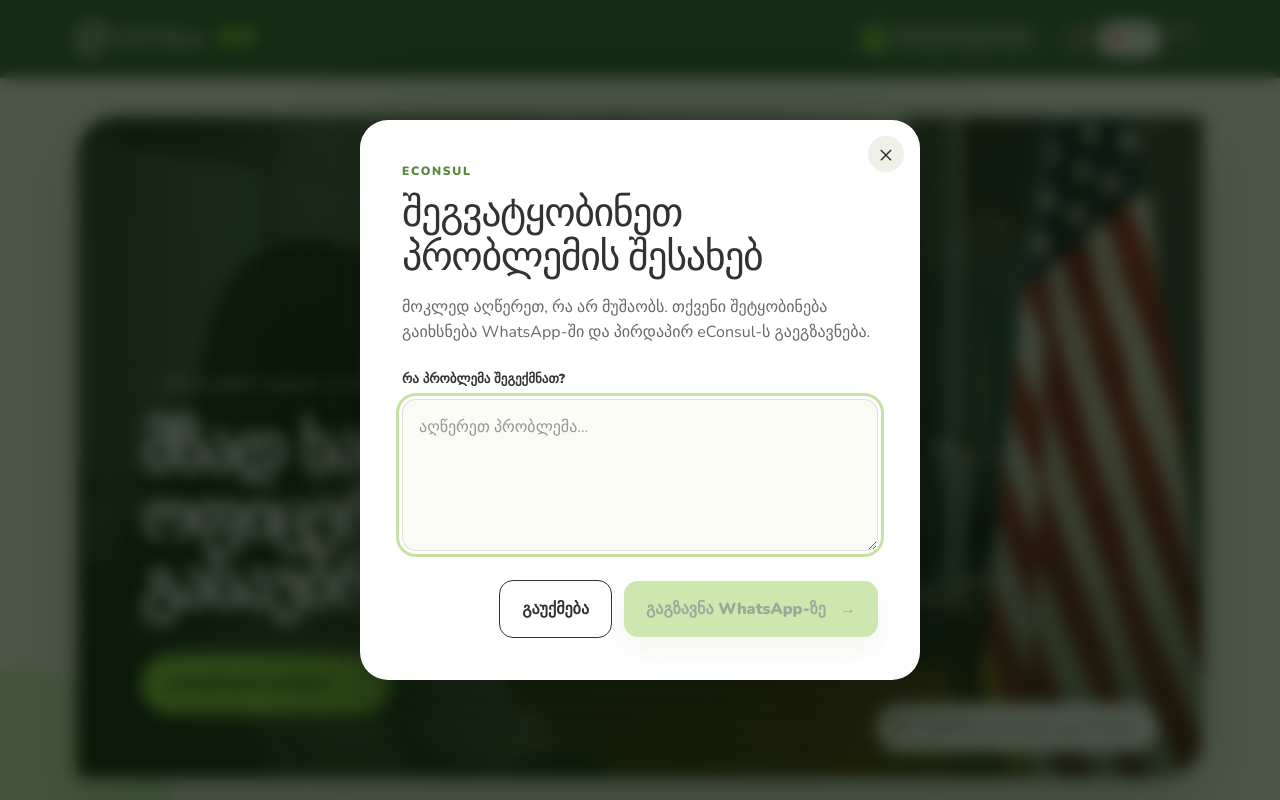
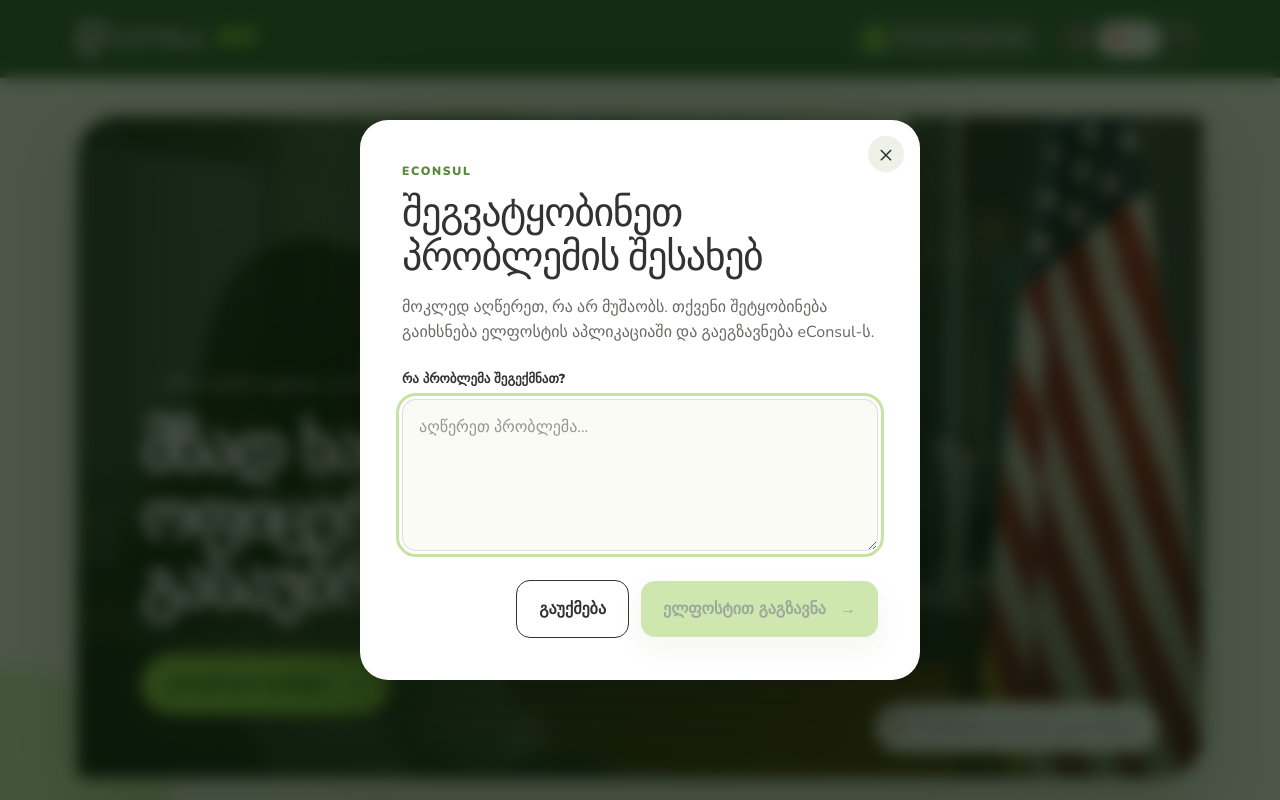
Before and after one commit to Rezoro05/Mock-Up-Interview, a Next.js app: page / in a window 1280 px wide. Both pictures are taken after a click on the button "პრობლემის შეტყობინება". Shown: the top 800 px of the page. Built offline with nearby package versions, Linux system fonts and the light colour scheme.

Commit message:
Send problem reports by email

```diff
--- a/app/english-copy.ts
+++ b/app/english-copy.ts
@@ -163,11 +163,12 @@
   "ჯერ მოუსმინეთ": "Listen first", // home.step_1_title
   "პრობლემის შეტყობინება": "Report a problem",
   "შეგვატყობინეთ პრობლემის შესახებ": "Tell us about a problem",
-  "მოკლედ აღწერეთ, რა არ მუშაობს. თქვენი შეტყობინება გაიხსნება WhatsApp-ში და პირდაპირ eConsul-ს გაეგზავნება.": "Briefly describe what is not working. Your message will open in WhatsApp and be sent directly to eConsul.",
+  "მოკლედ აღწერეთ, რა არ მუშაობს. თქვენი შეტყობინება გაიხსნება ელფოსტის აპლიკაციაში და გაეგზავნება eConsul-ს.": "Briefly describe what is not working. Your message will open in your email app and be addressed to eConsul.",
   "რა პრობლემა შეგექმნათ?": "What problem did you encounter?",
   "აღწერეთ პრობლემა...": "Describe the problem...",
   "დახურვა": "Close",
   "გაუქმება": "Cancel",
-  "გაგზავნა WhatsApp-ზე": "Send on WhatsApp",
+  "ელფოსტით გაგზავნა": "Send by email",
+  "eConsul-ის პრობლემის შეტყობინება": "eConsul problem report",
   "გამარჯობა eConsul, მსურს პრობლემის შეტყობინება:": "Hello eConsul, I would like to report a problem:",
 };
--- a/app/page.tsx
+++ b/app/page.tsx
@@ -827,12 +827,12 @@
             <button className="report-dialog-close" onClick={() => setReportOpen(false)} aria-label={t("დახურვა")}>×</button>
             <p className="section-kicker">eConsul</p>
             <h2 id="report-dialog-title">{t("შეგვატყობინეთ პრობლემის შესახებ")}</h2>
-            <p>{t("მოკლედ აღწერეთ, რა არ მუშაობს. თქვენი შეტყობინება გაიხსნება WhatsApp-ში და პირდაპირ eConsul-ს გაეგზავნება.")}</p>
+            <p>{t("მოკლედ აღწერეთ, რა არ მუშაობს. თქვენი შეტყობინება გაიხსნება ელფოსტის აპლიკაციაში და გაეგზავნება eConsul-ს.")}</p>
             <label htmlFor="problem-report">{t("რა პრობლემა შეგექმნათ?")}</label>
             <textarea id="problem-report" autoFocus value={reportMessage} onChange={(event) => setReportMessage(event.target.value)} placeholder={t("აღწერეთ პრობლემა...")} rows={5} />
             <div className="report-dialog-actions">
               <button className="secondary-button" onClick={() => setReportOpen(false)}>{t("გაუქმება")}</button>
-              <a className={`primary-button ${reportMessage.trim() ? "" : "disabled"}`} href={reportMessage.trim() ? `https://wa.me/995596114488?text=${encodeURIComponent(`${t("გამარჯობა eConsul, მსურს პრობლემის შეტყობინება:")}\n\n${reportMessage.trim()}`)}` : undefined} target="_blank" rel="noopener noreferrer" aria-disabled={!reportMessage.trim()} onClick={(event) => { if (!reportMessage.trim()) event.preventDefault(); }}>{t("გაგზავნა WhatsApp-ზე")} <span>→</span></a>
+              <a className={`primary-button ${reportMessage.trim() ? "" : "disabled"}`} href={reportMessage.trim() ? `mailto:rkupa2011@gmail.com?subject=${encodeURIComponent(t("eConsul-ის პრობლემის შეტყობინება"))}&body=${encodeURIComponent(`${t("გამარჯობა eConsul, მსურს პრობლემის შეტყობინება:")}\n\n${reportMessage.trim()}`)}` : undefined} aria-disabled={!reportMessage.trim()} onClick={(event) => { if (!reportMessage.trim()) event.preventDefault(); }}>{t("ელფოსტით გაგზავნა")} <span>→</span></a>
             </div>
           </section>
         </div>
--- a/app/russian-copy.ts
+++ b/app/russian-copy.ts
@@ -113,11 +113,12 @@
   "ჯერ მოუსმინეთ": "Сначала слушайте",
   "პრობლემის შეტყობინება": "Сообщить о проблеме",
   "შეგვატყობინეთ პრობლემის შესახებ": "Сообщите нам о проблеме",
-  "მოკლედ აღწერეთ, რა არ მუშაობს. თქვენი შეტყობინება გაიხსნება WhatsApp-ში და პირდაპირ eConsul-ს გაეგზავნება.": "Кратко опишите, что не работает. Ваше сообщение откроется в WhatsApp и будет отправлено напрямую в eConsul.",
+  "მოკლედ აღწერეთ, რა არ მუშაობს. თქვენი შეტყობინება გაიხსნება ელფოსტის აპლიკაციაში და გაეგზავნება eConsul-ს.": "Кратко опишите, что не работает. Сообщение откроется в вашем почтовом приложении и будет адресовано eConsul.",
   "რა პრობლემა შეგექმნათ?": "С какой проблемой вы столкнулись?",
   "აღწერეთ პრობლემა...": "Опишите проблему...",
   "დახურვა": "Закрыть",
   "გაუქმება": "Отмена",
-  "გაგზავნა WhatsApp-ზე": "Отправить в WhatsApp",
+  "ელფოსტით გაგზავნა": "Отправить по электронной почте",
+  "eConsul-ის პრობლემის შეტყობინება": "Сообщение о проблеме eConsul",
   "გამარჯობა eConsul, მსურს პრობლემის შეტყობინება:": "Здравствуйте, eConsul! Я хочу сообщить о проблеме:",
 };
```
